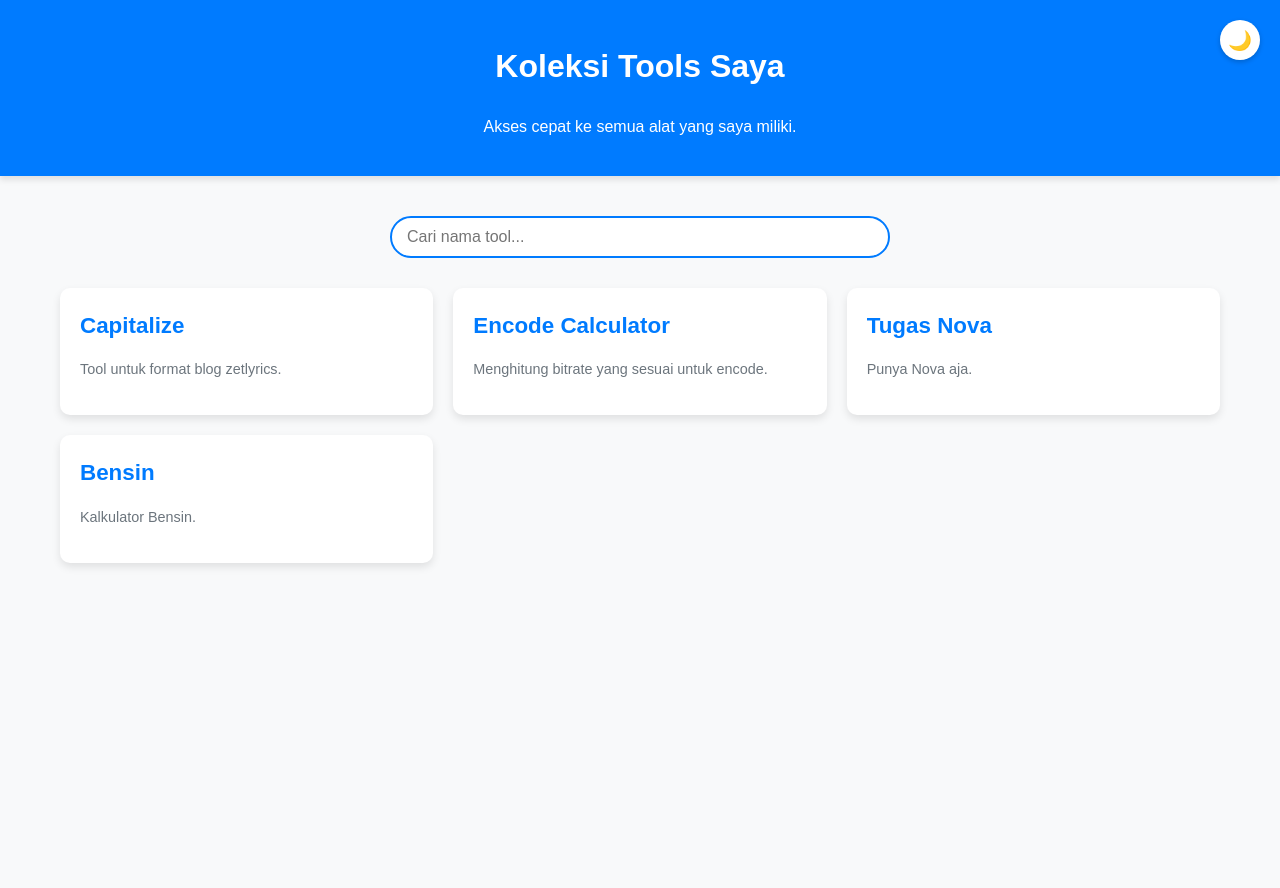
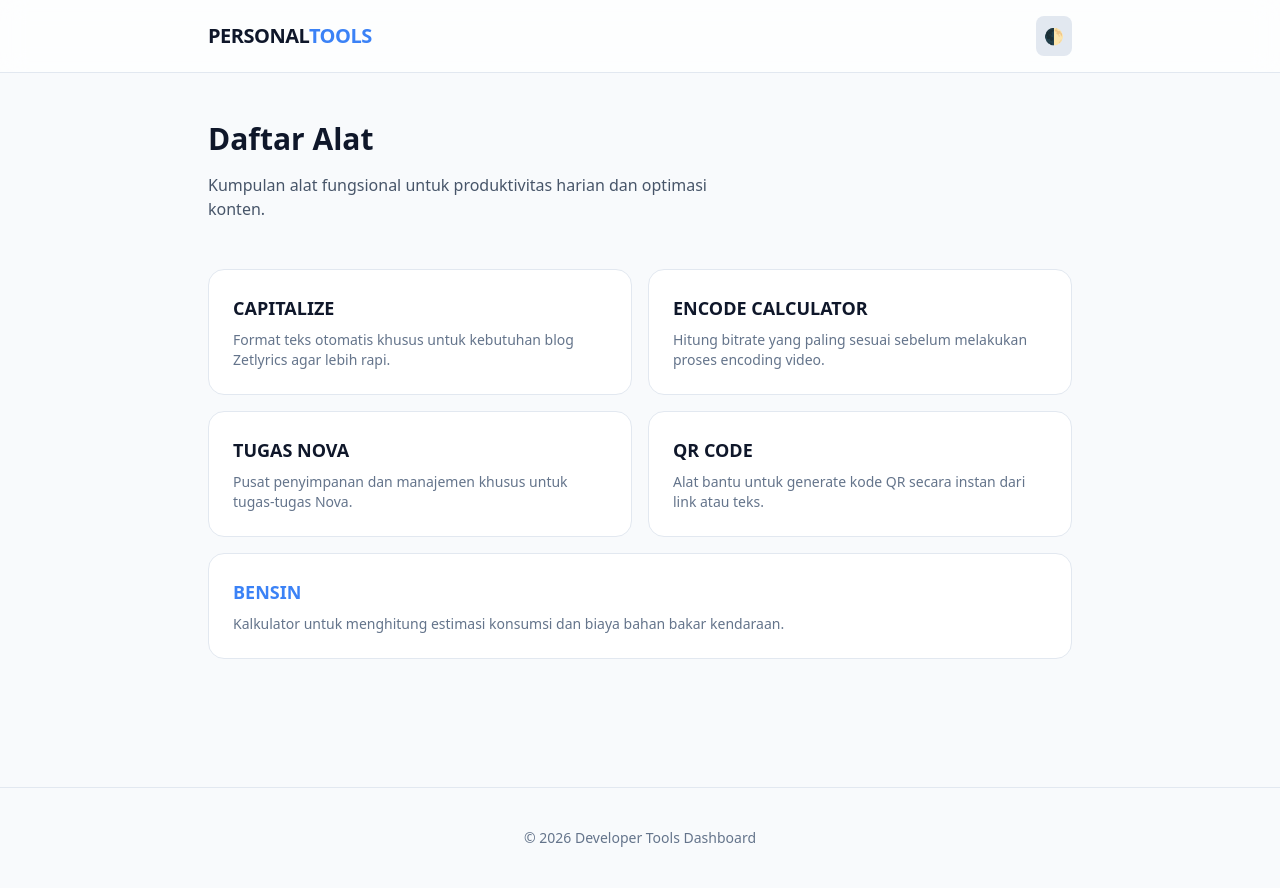
Before and after one commit to setids/tools, a plain HTML site: page index.html in a window 1280 px wide. Before the commit the page ends 800 px from the top, so only its background shows below. Drawn offline with nearby package versions, Linux system fonts and the light colour scheme.

Commit message:
update index

```diff
--- a/index.html
+++ b/index.html
@@ -1,326 +1,162 @@
 <!doctype html>
-<html lang="id">
+<html lang="id" class="scroll-smooth">
   <head>
     <meta charset="UTF-8" />
     <meta name="viewport" content="width=device-width, initial-scale=1.0" />
-    <title>Koleksi Tools Saya - Responsif</title>
-    <style>
-      /* =================================
-           BAGIAN CSS
-           ================================= */
+    <title>Toolbox Saya</title>
+    <script src="https://cdn.tailwindcss.com"></script>
+    <link rel="stylesheet" href="style.css" />
+    <script>
+      tailwind.config = {
+        darkMode: "class",
+        theme: {
+          extend: {
+            colors: {
+              primary: "#3b82f6",
+              darkBg: "#0f172a",
+              darkCard: "#1e293b",
+            },
+          },
+        },
+      };
+    </script>
+  </head>
+  <body
+    class="bg-slate-50 text-slate-900 dark:bg-darkBg dark:text-slate-100 min-h-screen"
+  >
+    <header
+      class="sticky top-0 z-50 backdrop-blur-md bg-white/70 dark:bg-darkBg/70 border-b border-slate-200 dark:border-slate-800"
+    >
+      <div
+        class="max-w-4xl mx-auto px-4 py-4 flex justify-between items-center"
+      >
+        <h1 class="text-xl font-bold tracking-tight uppercase">
+          Personal<span class="text-primary">Tools</span>
+        </h1>
 
-      /* --- Variabel Warna Default (Light Mode) --- */
-      :root {
-        --warna-utama: #007bff;
-        --warna-sekunder: #6c757d;
-        --warna-latar: #f8f9fa;
-        --warna-kartu: #ffffff;
-        --warna-teks: #212529;
-        --warna-tombol-mode: #212529;
-        --bayangan-kartu: rgba(0, 0, 0, 0.1);
-      }
+        <div class="relative inline-block text-left">
+          <button
+            id="theme-menu-button"
+            class="p-2 rounded-lg bg-slate-200 dark:bg-slate-800 hover:ring-2 ring-primary transition-all"
+          >
+            <span id="current-theme-icon">🌓</span>
+          </button>
 
-      /* --- Variabel Warna Dark Mode --- */
-      body.dark-mode {
-        --warna-latar: #121212;
-        --warna-kartu: #1e1e1e;
-        --warna-teks: #e0e0e0;
-        --warna-sekunder: #b0b0b0;
-        --warna-utama: #6aabff;
-        --warna-tombol-mode: #f8f9fa;
-        --bayangan-kartu: rgba(255, 255, 255, 0.05);
-      }
-
-      /* --- Gaya Dasar & Transisi --- */
-      body {
-        font-family: "Arial", sans-serif;
-        margin: 0;
-        padding: 0;
-        background-color: var(--warna-latar);
-        color: var(--warna-teks);
-        line-height: 1.6;
-        transition:
-          background-color 0.3s,
-          color 0.3s;
-      }
-
-      /* Box-sizing diterapkan ke semua elemen untuk responsivitas yang lebih baik */
-      *,
-      *::before,
-      *::after {
-        box-sizing: border-box;
-      }
-
-      .container {
-        max-width: 1200px;
-        margin: 0 auto;
-        padding: 20px;
-      }
-
-      /* --- Header & Tombol Mode --- */
-      header {
-        background-color: var(--warna-utama);
-        color: white;
-        padding: 20px 0;
-        text-align: center;
-        margin-bottom: 20px;
-        box-shadow: 0 4px 6px rgba(0, 0, 0, 0.1);
-        position: relative;
-      }
-
-      #modeToggle {
-        position: absolute;
-        top: 20px;
-        right: 20px;
-        background: var(--warna-kartu);
-        color: var(--warna-tombol-mode);
-        border: none;
-        width: 40px;
-        height: 40px;
-        border-radius: 50%;
-        cursor: pointer;
-        font-size: 1.2em;
-        line-height: 40px;
-        text-align: center;
-        box-shadow: 0 2px 5px rgba(0, 0, 0, 0.2);
-        transition:
-          background-color 0.3s,
-          color 0.3s,
-          transform 0.2s;
-        z-index: 10; /* Pastikan tombol di atas elemen lain */
-      }
-
-      #modeToggle:hover {
-        transform: scale(1.1);
-      }
-
-      body.dark-mode #modeToggle {
-        background-color: var(--warna-kartu);
-        color: var(--warna-teks);
-      }
-
-      /* --- Form Pencarian --- */
-      #pencarian {
-        margin-bottom: 30px;
-        text-align: center;
-        /* Padding dihilangkan dari sini karena sudah ada di .container */
-      }
-
-      #inputPencarian {
-        width: 100%;
-        max-width: 500px;
-        padding: 10px 15px;
-        border: 2px solid var(--warna-utama);
-        border-radius: 25px;
-        font-size: 1em;
-        outline: none;
-        transition:
-          border-color 0.3s,
-          background-color 0.3s,
-          color 0.3s;
-        background-color: var(--warna-kartu);
-        color: var(--warna-teks);
-      }
-
-      /* --- Daftar Tools (Grid Responsif) --- */
-      #daftarTools {
-        display: grid;
-        grid-template-columns: repeat(auto-fill, minmax(280px, 1fr));
-        gap: 20px;
-        padding: 0;
-        list-style: none;
-      }
-
-      .tool-item {
-        background-color: var(--warna-kartu);
-        border-radius: 10px;
-        box-shadow: 0 4px 8px var(--bayangan-kartu);
-        transition:
-          transform 0.3s,
-          box-shadow 0.3s,
-          background-color 0.3s;
-        display: flex;
-        flex-direction: column;
-        justify-content: space-between;
-      }
-
-      .tool-item a {
-        padding: 20px;
-        text-decoration: none;
-        color: var(--warna-teks);
-        display: block;
-        flex-grow: 1;
-      }
-
-      .tool-item h3 {
-        color: var(--warna-utama);
-        font-size: 1.4em;
-        margin: 0 0 10px 0;
-      }
-
-      .tool-item p {
-        font-size: 0.9em;
-        color: var(--warna-sekunder);
-      }
-
-      /* --- Media Query untuk HP (Responsive Adjustment) --- */
-      @media (max-width: 768px) {
-        .container {
-          /* Menggunakan padding lebih kecil di HP */
-          padding: 10px;
-        }
-
-        #daftarTools {
-          /* 1 kolom penuh di HP */
-          grid-template-columns: 1fr;
-          gap: 15px;
-        }
-
-        #inputPencarian {
-          /* Padding internal tetap, width 100% sudah dihandle oleh box-sizing */
-          max-width: 100%;
-        }
-
-        #modeToggle {
-          top: 15px;
-          right: 10px;
-          width: 35px;
-          height: 35px;
-          font-size: 1em;
-          line-height: 35px;
-        }
-      }
-    </style>
-  </head>
-  <body class="light-mode">
-    <header>
-      <h1>Koleksi Tools Saya</h1>
-      <p>Akses cepat ke semua alat yang saya miliki.</p>
-      <button id="modeToggle" title="Beralih Mode Tampilan"></button>
+          <div
+            id="theme-options"
+            class="hidden absolute right-0 mt-2 w-36 rounded-xl bg-white dark:bg-darkCard shadow-xl border border-slate-200 dark:border-slate-700 overflow-hidden text-xs font-semibold uppercase"
+          >
+            <button
+              onclick="setTheme('light')"
+              class="w-full px-4 py-3 text-left hover:bg-slate-100 dark:hover:bg-slate-700"
+            >
+              ☀️ Light
+            </button>
+            <button
+              onclick="setTheme('dark')"
+              class="w-full px-4 py-3 text-left hover:bg-slate-100 dark:hover:bg-slate-700"
+            >
+              🌙 Dark
+            </button>
+            <button
+              onclick="setTheme('system')"
+              class="w-full px-4 py-3 text-left hover:bg-slate-100 dark:hover:bg-slate-700"
+            >
+              💻 System
+            </button>
+          </div>
+        </div>
+      </div>
     </header>
 
-    <div class="container">
-      <div id="pencarian">
-        <input
-          type="text"
-          id="inputPencarian"
-          placeholder="Cari nama tool..."
-        />
+    <main class="max-w-4xl mx-auto px-4 py-12">
+      <section class="mb-12">
+        <h2 class="text-3xl font-extrabold mb-4">Daftar Alat</h2>
+        <p class="text-slate-600 dark:text-slate-400 max-w-lg">
+          Kumpulan alat fungsional untuk produktivitas harian dan optimasi
+          konten.
+        </p>
+      </section>
+
+      <!-- Link List dengan Class Tailwind Langsung -->
+      <div class="grid gap-4 md:grid-cols-2">
+        <a
+          href="https://setids.github.io/tools/capitalize/"
+          class="p-6 rounded-2xl bg-white dark:bg-darkCard border border-slate-200 dark:border-slate-800 hover:border-primary transition-all hover:shadow-lg active:scale-[0.98] block group"
+        >
+          <h3
+            class="font-bold text-lg group-hover:text-primary transition-colors uppercase"
+          >
+            Capitalize
+          </h3>
+          <p class="text-sm text-slate-500 dark:text-slate-400 mt-2">
+            Format teks otomatis khusus untuk kebutuhan blog Zetlyrics agar
+            lebih rapi.
+          </p>
+        </a>
+
+        <a
+          href="https://setids.github.io/tools/encode/"
+          class="p-6 rounded-2xl bg-white dark:bg-darkCard border border-slate-200 dark:border-slate-800 hover:border-primary transition-all hover:shadow-lg active:scale-[0.98] block group"
+        >
+          <h3
+            class="font-bold text-lg group-hover:text-primary transition-colors uppercase"
+          >
+            Encode Calculator
+          </h3>
+          <p class="text-sm text-slate-500 dark:text-slate-400 mt-2">
+            Hitung bitrate yang paling sesuai sebelum melakukan proses encoding
+            video.
+          </p>
+        </a>
+
+        <a
+          href="https://lognova.blogspot.com/"
+          class="p-6 rounded-2xl bg-white dark:bg-darkCard border border-slate-200 dark:border-slate-800 hover:border-primary transition-all hover:shadow-lg active:scale-[0.98] block group"
+        >
+          <h3
+            class="font-bold text-lg group-hover:text-primary transition-colors uppercase"
+          >
+            Tugas Nova
+          </h3>
+          <p class="text-sm text-slate-500 dark:text-slate-400 mt-2">
+            Pusat penyimpanan dan manajemen khusus untuk tugas-tugas Nova.
+          </p>
+        </a>
+
+        <a
+          href="https://setids.github.io/tools/qr-code/"
+          class="p-6 rounded-2xl bg-white dark:bg-darkCard border border-slate-200 dark:border-slate-800 hover:border-primary transition-all hover:shadow-lg active:scale-[0.98] block group"
+        >
+          <h3
+            class="font-bold text-lg group-hover:text-primary transition-colors uppercase"
+          >
+            QR Code
+          </h3>
+          <p class="text-sm text-slate-500 dark:text-slate-400 mt-2">
+            Alat bantu untuk generate kode QR secara instan dari link atau teks.
+          </p>
+        </a>
+
+        <a
+          href="https://setids.github.io/tools/bensin/"
+          class="p-6 rounded-2xl bg-white dark:bg-darkCard border border-slate-200 dark:border-slate-800 hover:border-primary transition-all hover:shadow-lg active:scale-[0.98] block group md:col-span-2"
+        >
+          <h3 class="font-bold text-lg text-primary uppercase">Bensin</h3>
+          <p class="text-sm text-slate-500 dark:text-slate-400 mt-2">
+            Kalkulator untuk menghitung estimasi konsumsi dan biaya bahan bakar
+            kendaraan.
+          </p>
+        </a>
       </div>
+    </main>
 
-      <ul id="daftarTools"></ul>
-    </div>
+    <footer
+      class="mt-20 py-10 border-t border-slate-200 dark:border-slate-800 text-center text-sm text-slate-500 font-medium"
+    >
+      <p>&copy; 2026 Developer Tools Dashboard</p>
+    </footer>
 
-    <script>
-      /* =================================
-           BAGIAN JAVASCRIPT
-           ================================= */
-
-      // 1. DATA TOOLS
-      const toolsData = [
-        {
-          id: 1,
-          nama: "Capitalize",
-          deskripsi: "Tool untuk format blog zetlyrics.",
-          url: "https://setids.github.io/tools/capitalize/",
-        },
-        {
-          id: 2,
-          nama: "Encode Calculator",
-          deskripsi: "Menghitung bitrate yang sesuai untuk encode.",
-          url: "https://setids.github.io/tools/encode/",
-        },
-        {
-          id: 3,
-          nama: "Tugas Nova",
-          deskripsi: "Punya Nova aja.",
-          url: "https://lognova.blogspot.com/",
-        },
-        {
-          id: 4,
-          nama: "Bensin",
-          deskripsi: "Kalkulator Bensin.",
-          url: "https://setids.github.io/tools/bensin/",
-        },
-        // Tambahkan tools Anda di sini!
-      ];
-
-      const daftarToolsEl = document.getElementById("daftarTools");
-      const inputPencarian = document.getElementById("inputPencarian");
-
-      // 2. LOGIKA DARK MODE & LOCAL STORAGE
-      const body = document.body;
-      const modeToggle = document.getElementById("modeToggle");
-      const localStorageKey = "darkModeAktif";
-
-      // Fungsi untuk mengaplikasikan mode dan mengganti ikon
-      function applyMode(isDark) {
-        if (isDark) {
-          body.classList.add("dark-mode");
-          body.classList.remove("light-mode");
-          modeToggle.innerHTML = "☀️"; // Ikon Matahari untuk kembali ke Light Mode
-          localStorage.setItem(localStorageKey, "true");
-        } else {
-          body.classList.remove("dark-mode");
-          body.classList.add("light-mode");
-          modeToggle.innerHTML = "🌙"; // Ikon Bulan untuk beralih ke Dark Mode
-          localStorage.setItem(localStorageKey, "false");
-        }
-      }
-
-      // Inisialisasi: Cek Local Storage (Default Light Mode)
-      const savedMode = localStorage.getItem(localStorageKey);
-
-      if (savedMode === "true") {
-        applyMode(true); // Jika tersimpan 'true', aktifkan Dark Mode
-      } else {
-        applyMode(false); // Default Light Mode (termasuk jika 'false' atau null)
-      }
-
-      // Event Listener Tombol Toggle
-      modeToggle.addEventListener("click", () => {
-        const isDark = body.classList.contains("dark-mode");
-        applyMode(!isDark); // Toggle mode
-      });
-
-      // 3. LOGIKA RENDER DAN PENCARIAN
-      function renderTools(tools) {
-        daftarToolsEl.innerHTML = "";
-
-        if (tools.length === 0) {
-          daftarToolsEl.innerHTML =
-            '<p style="text-align: center; grid-column: 1 / -1;">Tool tidak ditemukan. Coba kata kunci lain.</p>';
-          return;
-        }
-
-        tools.forEach((tool) => {
-          const li = document.createElement("li");
-          li.className = "tool-item";
-          li.innerHTML = `
-                    <a href="${tool.url}" target="_blank" rel="noopener noreferrer">
-                        <h3>${tool.nama}</h3>
-                        <p>${tool.deskripsi}</p>
-                    </a>
-                `;
-          daftarToolsEl.appendChild(li);
-        });
-      }
-
-      function cariTools() {
-        const kataKunci = inputPencarian.value.toLowerCase().trim();
-
-        const hasilFilter = toolsData.filter(
-          (tool) =>
-            tool.nama.toLowerCase().includes(kataKunci) ||
-            tool.deskripsi.toLowerCase().includes(kataKunci),
-        );
-
-        renderTools(hasilFilter);
-      }
-
-      // Event Listener untuk Pencarian dan Render Awal
-      inputPencarian.addEventListener("input", cariTools);
-      renderTools(toolsData);
-    </script>
+    <script src="script.js"></script>
   </body>
 </html>
--- /dev/null
+++ b/script.js
@@ -0,0 +1,57 @@
+const themeMenuButton = document.getElementById("theme-menu-button");
+const themeOptions = document.getElementById("theme-options");
+const html = document.documentElement;
+
+// Fungsi untuk menampilkan/menyembunyikan dropdown tema
+themeMenuButton.addEventListener("click", (e) => {
+  e.stopPropagation();
+  themeOptions.classList.toggle("hidden");
+});
+
+// Menutup dropdown jika klik di luar area menu
+window.addEventListener("click", () => {
+  themeOptions.classList.add("hidden");
+});
+
+// Fungsi menerapkan tema ke elemen HTML
+function applyTheme(theme) {
+  const isDark =
+    theme === "dark" ||
+    (theme === "system" &&
+      window.matchMedia("(prefers-color-scheme: dark)").matches);
+
+  if (isDark) {
+    html.classList.add("dark");
+  } else {
+    html.classList.remove("dark");
+  }
+}
+
+// Fungsi menyimpan pilihan pengguna dan memperbarui tampilan
+function setTheme(theme) {
+  localStorage.theme = theme;
+  applyTheme(theme);
+  updateIcon(theme);
+}
+
+// Memperbarui ikon pada tombol utama berdasarkan tema aktif
+function updateIcon(theme) {
+  const icon = document.getElementById("current-theme-icon");
+  if (theme === "light") icon.innerText = "☀️";
+  else if (theme === "dark") icon.innerText = "🌙";
+  else icon.innerText = "🌓";
+}
+
+// Inisialisasi saat halaman dimuat pertama kali
+const savedTheme = localStorage.theme || "system";
+applyTheme(savedTheme);
+updateIcon(savedTheme);
+
+// Mendengarkan perubahan tema pada level sistem operasi secara real-time
+window
+  .matchMedia("(prefers-color-scheme: dark)")
+  .addEventListener("change", () => {
+    if (localStorage.theme === "system" || !localStorage.theme) {
+      applyTheme("system");
+    }
+  });
--- /dev/null
+++ b/style.css
@@ -0,0 +1,11 @@
+/* Transisi halus saat ganti tema */
+body {
+  transition:
+    background-color 0.3s ease,
+    color 0.3s ease;
+}
+
+/* Transisi tambahan untuk elemen kartu jika diperlukan */
+.group {
+  transition: all 0.2s cubic-bezier(0.4, 0, 0.2, 1);
+}
```
